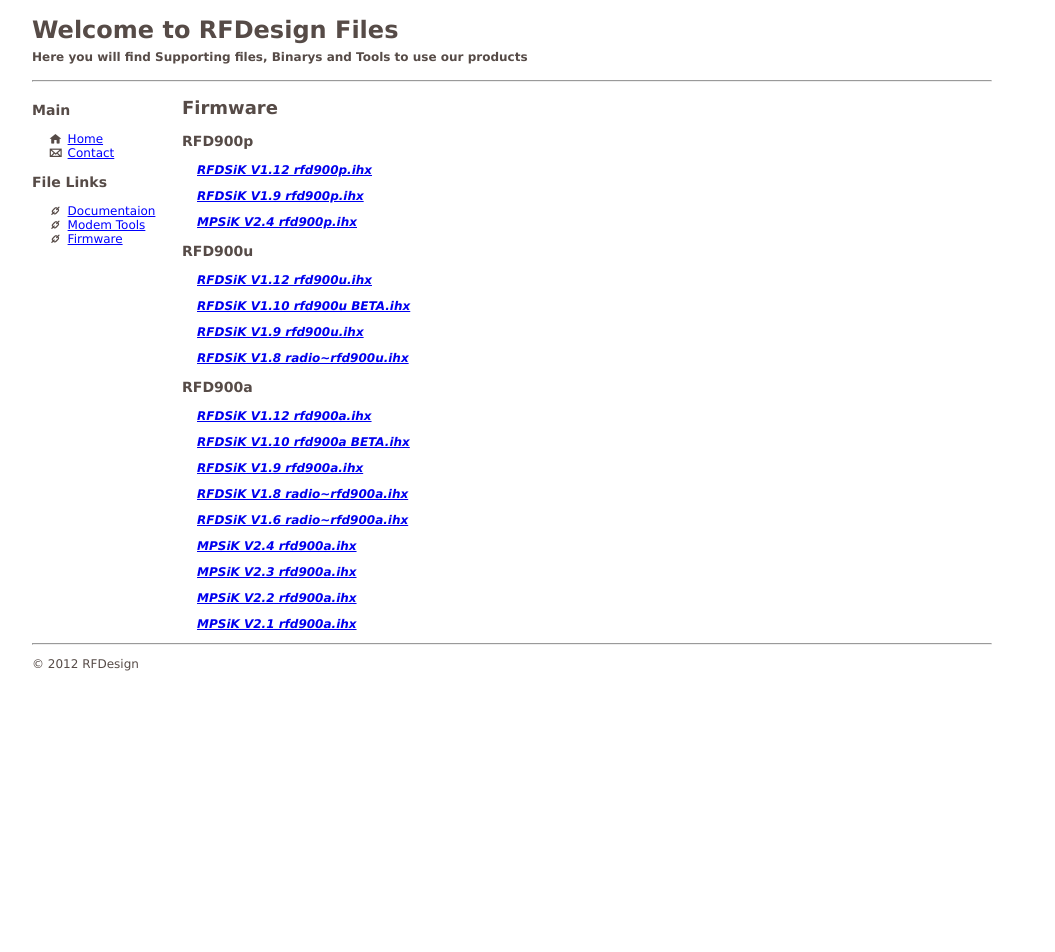
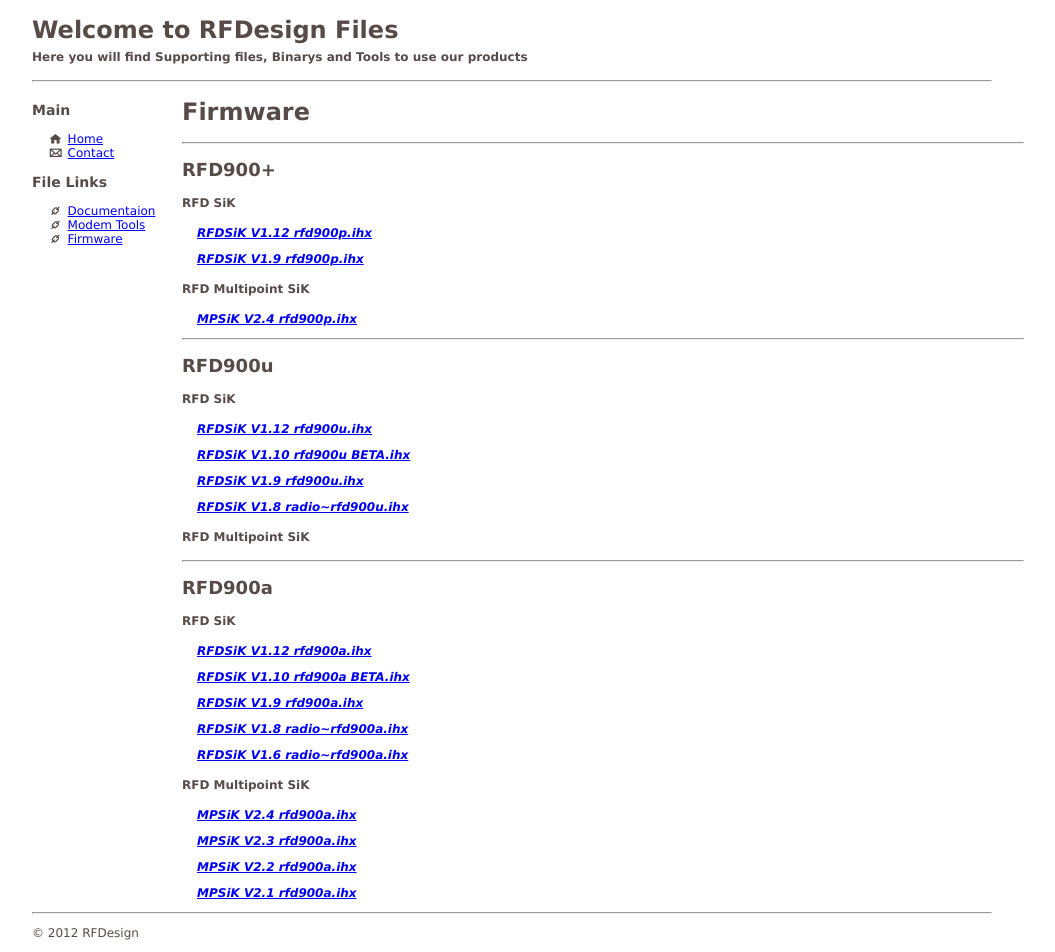
Before and after one commit to RFDesign/rfdesign.github.io, a Jekyll site: the page built from firmware.html, in a window 1280 px wide. Shown: the whole page, without its empty margins (26-1081 px from the left). Built offline with Jekyll 4.4.1, drawn with Linux system fonts in a browser that asks for light colours; Markdown is read by kramdown in place of the engine named in the settings; before the commit the page ends 900 px from its top, so only the background shows below that.

Commit message:
Changed the yml files and pages, added current to the latest binary

```diff
--- a/_data/firmware900p.yml
+++ /dev/null
@@ -1,4 +0,0 @@
-- file: RFDSiK V1.12 rfd900p.ihx
-- file: RFDSiK V1.9 rfd900p.ihx
-
-- file: MPSiK V2.4 rfd900p.ihx
--- a/_data/firmware900u.yml
+++ /dev/null
@@ -1,4 +0,0 @@
-- file: RFDSiK V1.12 rfd900u.ihx
-- file: RFDSiK V1.10 rfd900u BETA.ihx
-- file: RFDSiK V1.9 rfd900u.ihx
-- file: RFDSiK V1.8 radio~rfd900u.ihx
--- a/_layouts/page.html
+++ b/_layouts/page.html
@@ -4,7 +4,7 @@ layout: default
 
 <div class="post">
 
-    <h2>{{ page.title }}</h2>
+    <h1>{{ page.title }}</h1>
 
 	<div class="entry">{{ content }}</div>
 
--- a/firmware.html
+++ b/firmware.html
@@ -3,29 +3,23 @@ layout: page
 title: Firmware
 ---
 
+{% for modem in site.data.firmware %}
+<hr/>
 <section>
-    <h3>RFD900p</h3>
-    {% for file in site.data.firmware900p %}
+    <h2>{{modem.modems.heading}}</h2>
+
+    <h4>RFD SiK</h4>
+    {% for file in modem.modems..SIK %}
+    <address>
+        <p><strong><a href="{{site.baseurl}}/Files/firmware/{{file.file}}">{{file.file}}<a/></strong></p>
+    </address>
+    {% endfor %}
+
+    <h4>RFD Multipoint SiK</h4>
+    {% for file in modem.modems..MPSIK %}
     <address>
         <p><strong><a href="{{site.baseurl}}/Files/firmware/{{file.file}}">{{file.file}}<a/></strong></p>
     </address>
     {% endfor %}
 </section>
-
-<section>
-    <h3>RFD900u</h3>
-    {% for file in site.data.firmware900u %}
-    <address>
-        <p><strong><a href="{{site.baseurl}}/Files/firmware/{{file.file}}">{{file.file}}<a/></strong></p>
-    </address>
-    {% endfor %}
-</section>
-
-<section>
-    <h3>RFD900a</h3>
-    {% for file in site.data.firmware900a %}
-    <address>
-        <p><strong><a href="{{site.baseurl}}/Files/firmware/{{file.file}}">{{file.file}}<a/></strong></p>
-    </address>
-    {% endfor %}
-</section>
+{% endfor %}
```
Also changed, not shown: _data/docs.yml (+10 -15 lines), _data/firmware.yml (added, +31 -0 lines), _data/firmware900a.yml (deleted, +0 -10 lines), 3 other files.
